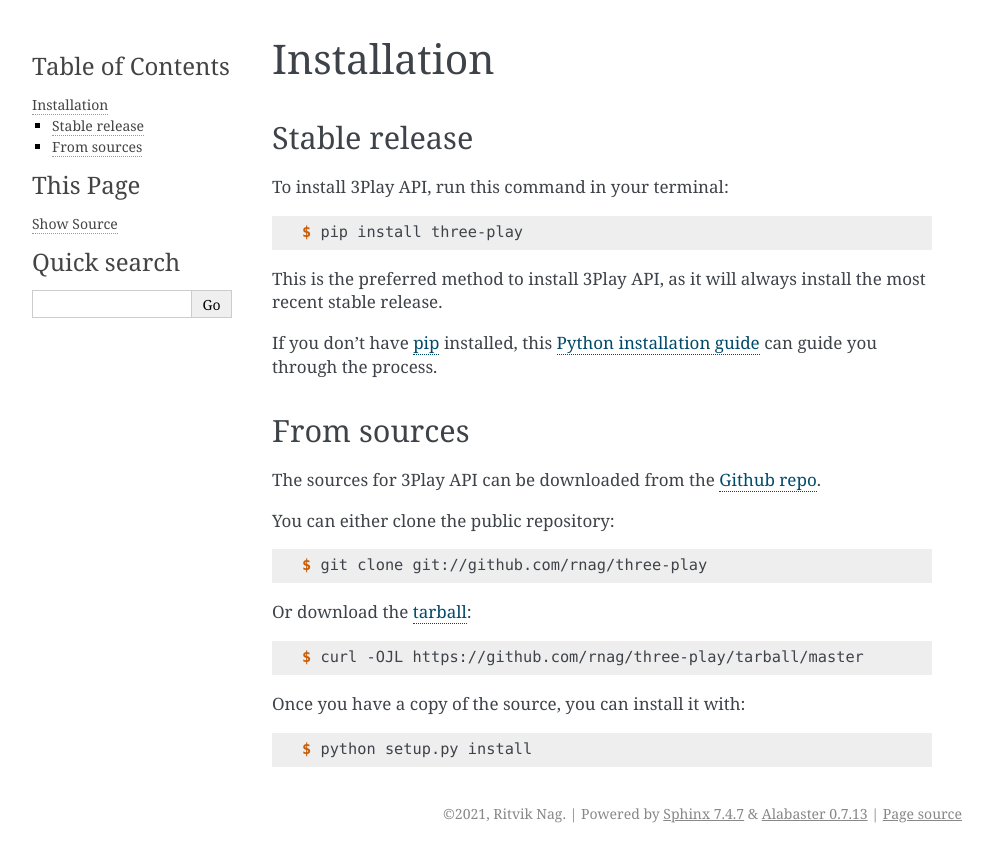
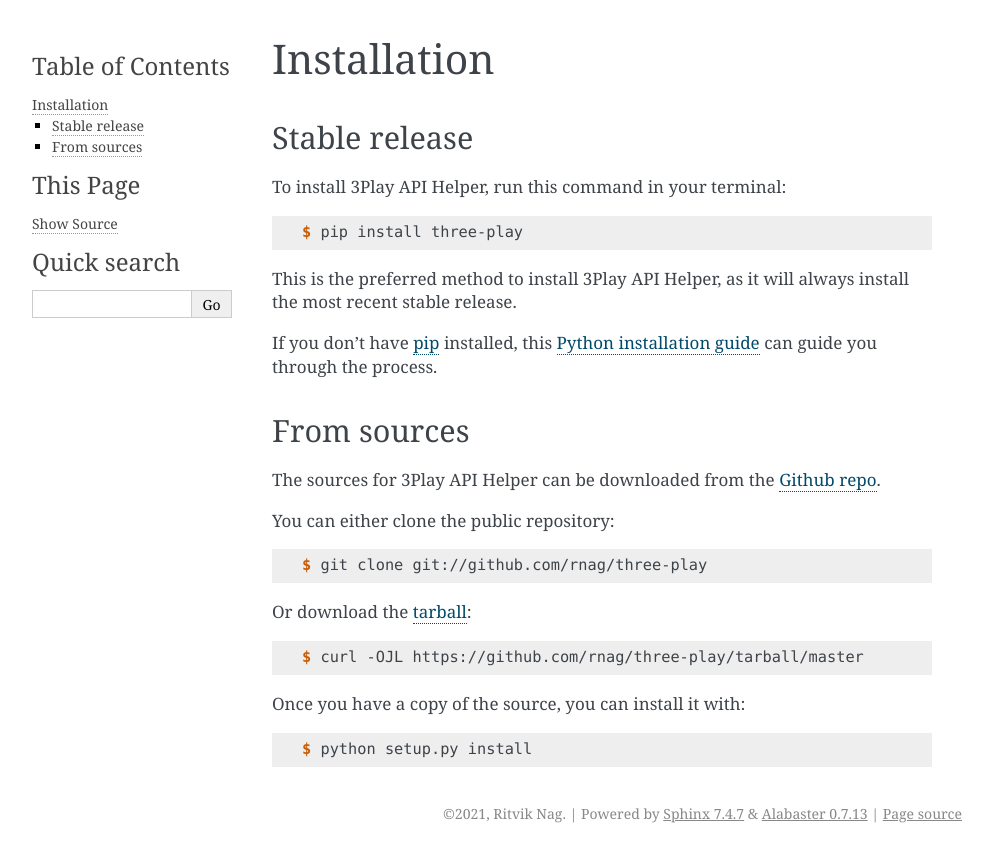
Before and after one commit to rnag/three-play, a Sphinx documentation site: the page built from docs/installation.rst, in a window 1280 px wide. Shown: the top 862 px of the page, without its empty margins (148-1141 px from the left). Built offline with Sphinx 7.4.7, drawn with Linux system fonts in a browser that asks for light colours; pages that are not in the unit, such as notebooks, are missing from menus.

Commit message:
Update docs

```diff
--- a/CONTRIBUTING.rst
+++ b/CONTRIBUTING.rst
@@ -38,8 +38,8 @@
 Write Documentation
 ~~~~~~~~~~~~~~~~~~~
 
-3Play API could always use more documentation, whether as part of the
-official 3Play API docs, in docstrings, or even on the web in blog posts,
+3Play API Helper could always use more documentation, whether as part of the
+official 3Play API Helper docs, in docstrings, or even on the web in blog posts,
 articles, and such.
 
 Submit Feedback
--- a/docs/conf.py
+++ b/docs/conf.py
@@ -46,7 +46,7 @@
 master_doc = 'index'
 
 # General information about the project.
-project = '3Play API'
+project = '3Play API Helper'
 copyright = "2021, Ritvik Nag"
 author = "Ritvik Nag"
 
@@ -128,7 +128,7 @@
 # [howto, manual, or own class]).
 latex_documents = [
     (master_doc, 'three-play.tex',
-     '3Play API Documentation',
+     '3Play API Helper Documentation',
      'Ritvik Nag', 'manual'),
 ]
 
@@ -139,7 +139,7 @@
 # (source start file, name, description, authors, manual section).
 man_pages = [
     (master_doc, 'three-play',
-     '3Play API Documentation',
+     '3Play API Helper Documentation',
      [author], 1)
 ]
 
@@ -151,7 +151,7 @@
 #  dir menu entry, description, category)
 texinfo_documents = [
     (master_doc, 'three-play',
-     '3Play API Documentation',
+     '3Play API Helper Documentation',
      author,
      'three-play',
      'One line description of project.',
--- a/docs/index.rst
+++ b/docs/index.rst
@@ -1,4 +1,4 @@
-Welcome to 3Play API's documentation!
+Welcome to 3Play API Helper's documentation!
 ======================================
 
 .. toctree::
--- a/docs/installation.rst
+++ b/docs/installation.rst
@@ -8,13 +8,13 @@
 Stable release
 --------------
 
-To install 3Play API, run this command in your terminal:
+To install 3Play API Helper, run this command in your terminal:
 
 .. code-block:: console
 
     $ pip install three-play
 
-This is the preferred method to install 3Play API, as it will always install the most recent stable release.
+This is the preferred method to install 3Play API Helper, as it will always install the most recent stable release.
 
 If you don't have `pip`_ installed, this `Python installation guide`_ can guide
 you through the process.
@@ -26,7 +26,7 @@
 From sources
 ------------
 
-The sources for 3Play API can be downloaded from the `Github repo`_.
+The sources for 3Play API Helper can be downloaded from the `Github repo`_.
 
 You can either clone the public repository:
 
--- a/docs/usage.rst
+++ b/docs/usage.rst
@@ -2,6 +2,6 @@
 Usage
 =====
 
-To use 3Play API in a project::
+To use 3Play API Helper in a project::
 
     import three_play
```
Also changed, not shown: README.rst (+4 -4 lines), 1 other file.
